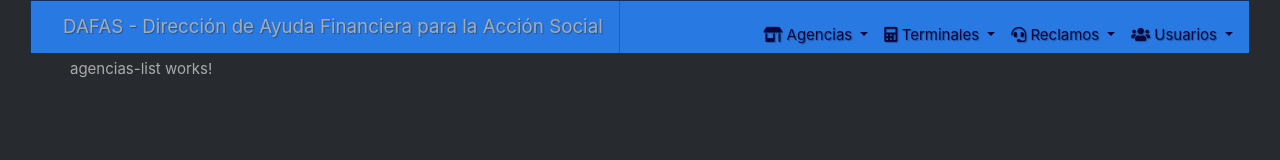
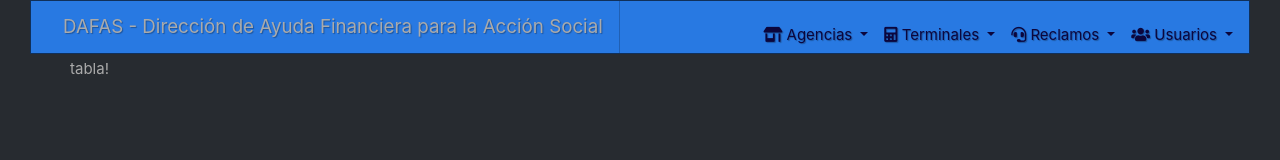
Before and after one commit to GinoRighetti/Reclamos, an Angular app in the folder client/: page /agencias in a window 1280 px wide. Shown: the top 160 px of the page. Built offline with nearby package versions, Linux system fonts and the light colour scheme; no server answers.

Commit message:
Anda de 10

```diff
--- a/client/src/app/component/agencias/agencias-list/agencias-list.component.html
+++ b/client/src/app/component/agencias/agencias-list/agencias-list.component.html
@@ -1 +1 @@
-<p>agencias-list works!</p>
+<p>tabla!</p>
```
